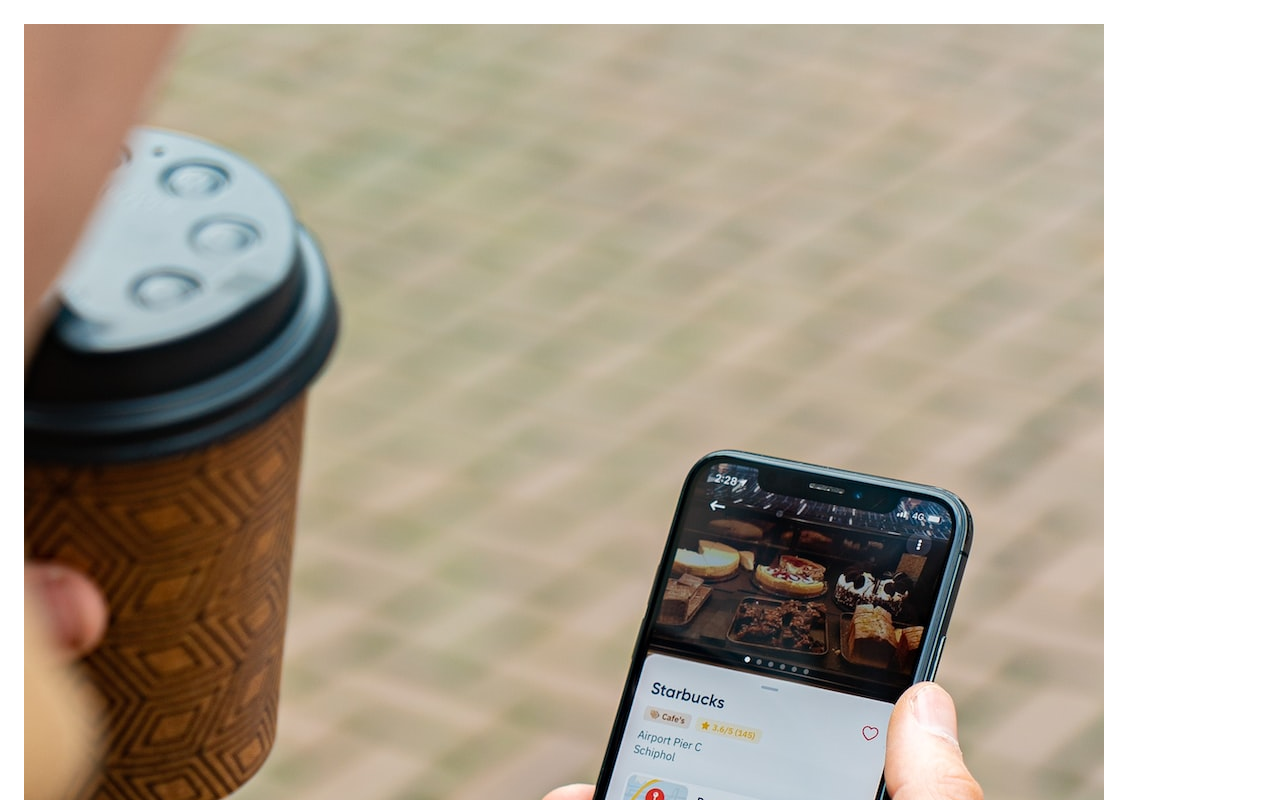
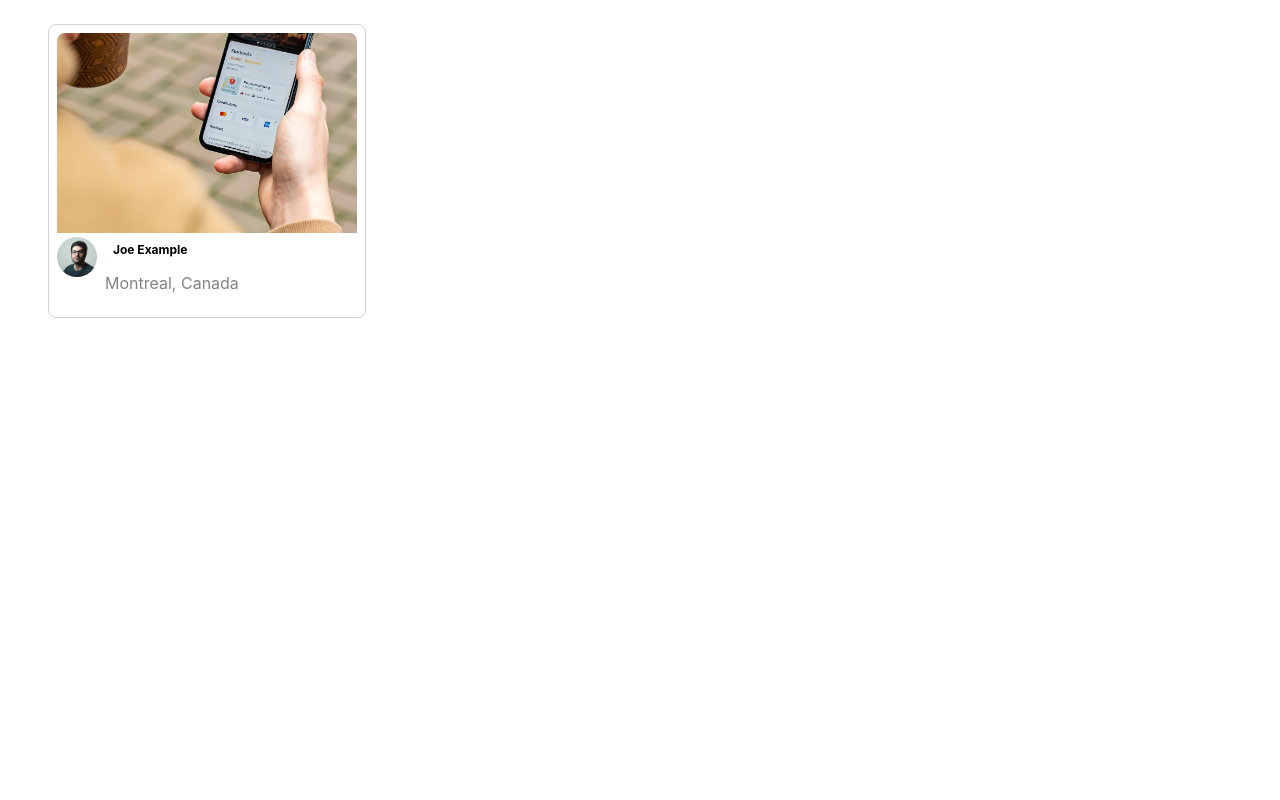
Before and after one commit to Jaidenpearson/photoLabs, a React (Create React App) app in the folder frontend/: page / in a window 1280 px wide. Shown: the top 800 px of the page. Built offline with nearby package versions, Linux system fonts and the light colour scheme; the HTML template or start-up script is replaced by a standard one.

Commit message:
basic styling for photolistitem component

```diff
--- a/frontend/src/components/PhotoListItem.jsx
+++ b/frontend/src/components/PhotoListItem.jsx
@@ -6,13 +6,13 @@
 
   return (
     <>
-    <div>
-      <img src={sampleDataForPhotoListItem.imageSource} alt="" />
-      <div>
-        <img src={sampleDataForPhotoListItem.profile} alt="" />
+    <div className="photo-list__item">
+      <img className="photo-list__image" src={sampleDataForPhotoListItem.imageSource} alt="" />
+      <div className="photo-list__user-details">
+        <img className="photo-list__user-profile" src={sampleDataForPhotoListItem.profile} alt="" />
         <div>
-          <p>{sampleDataForPhotoListItem.username}</p>
-          <p>{sampleDataForPhotoListItem.location.city}, {sampleDataForPhotoListItem.location.country}</p>
+          <p className="photo-list__user-info">{sampleDataForPhotoListItem.username}</p>
+          <p className="photo-list__user-location">{sampleDataForPhotoListItem.location.city}, {sampleDataForPhotoListItem.location.country}</p>
         </div>
       </div>
     </div>
```
